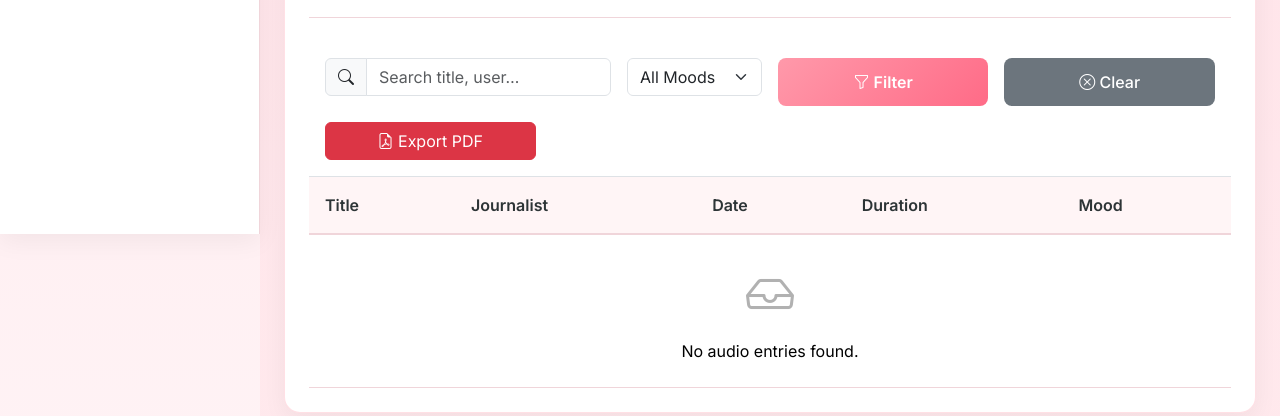
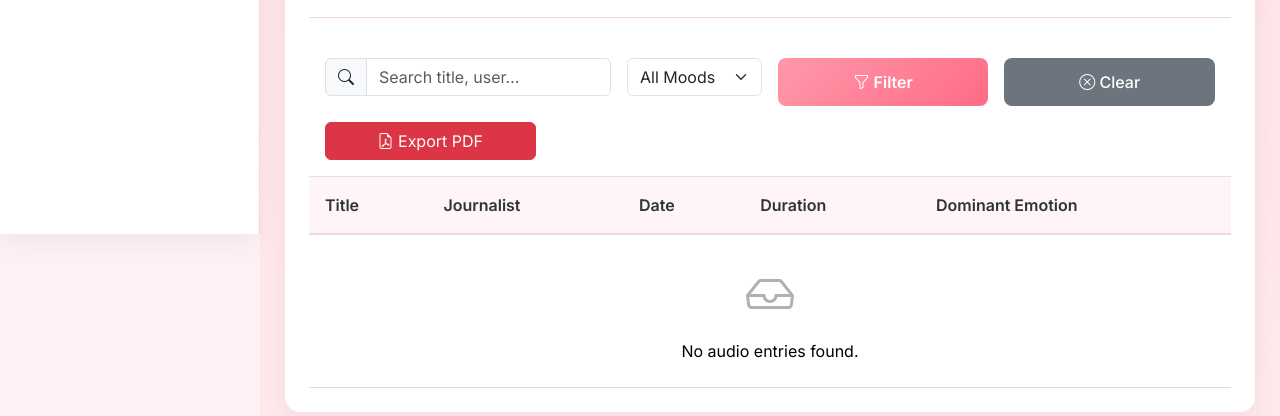
Before and after one commit to SheCodes-esprit/MindLens, a Django app: page /admin-audio/history/ in a window 1280 px wide. Shown: the part 566-982 px from the top of the page. Run offline with Django 4.2, Linux system fonts and the light colour scheme; the visitor is signed in with stand-in values (Sample User, id 1); data comes from the database, SQL or seed files in the repository; data that the repository does not hold is empty; parts of the project's set-up code (start-up, migrations or seed data) failed here and were passed over.

Commit message:
Dominant

```diff
--- a/templates/backoffice/pages/audio_history.html
+++ b/templates/backoffice/pages/audio_history.html
@@ -227,7 +227,7 @@
                         <th>Journalist</th>
                         <th>Date</th>
                         <th>Duration</th>
-                        <th>Mood</th>
+                        <th>Dominant Emotion</th>
                     </tr>
                 </thead>
                 <tbody>
```
